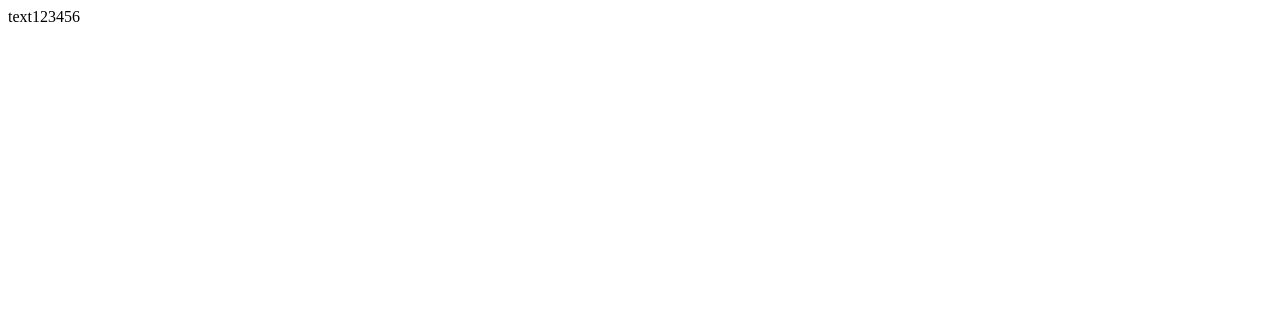
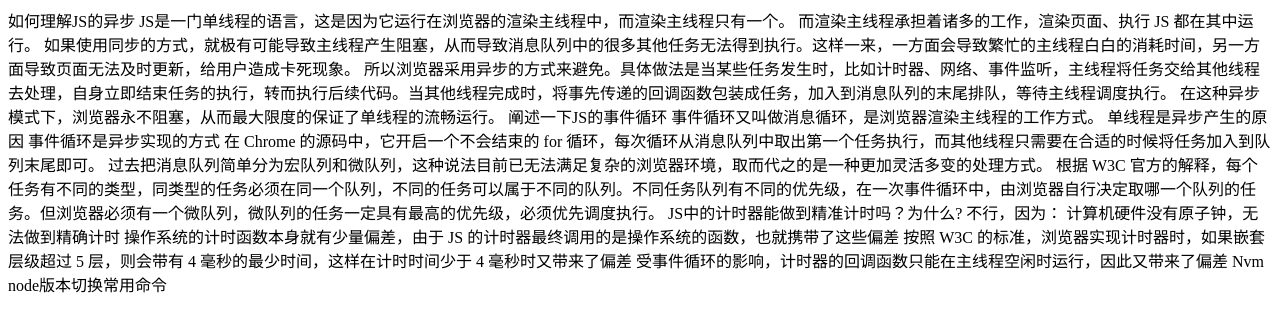
Before and after one commit to qingfenga6/qingfenga6.github.io, a plain HTML site: page index.html in a window 1280 px wide. Drawn offline with Linux system fonts and the light colour scheme.

Commit message:
Update index.html

```diff
--- a/index.html
+++ b/index.html
@@ -1 +1,39 @@
-<div>text123456</div>
+<div>
+如何理解JS的异步
+
+JS是一门单线程的语言，这是因为它运行在浏览器的渲染主线程中，而渲染主线程只有一个。
+
+而渲染主线程承担着诸多的工作，渲染页面、执行 JS 都在其中运行。
+
+如果使用同步的方式，就极有可能导致主线程产生阻塞，从而导致消息队列中的很多其他任务无法得到执行。这样一来，一方面会导致繁忙的主线程白白的消耗时间，另一方面导致页面无法及时更新，给用户造成卡死现象。
+
+所以浏览器采用异步的方式来避免。具体做法是当某些任务发生时，比如计时器、网络、事件监听，主线程将任务交给其他线程去处理，自身立即结束任务的执行，转而执行后续代码。当其他线程完成时，将事先传递的回调函数包装成任务，加入到消息队列的末尾排队，等待主线程调度执行。
+
+在这种异步模式下，浏览器永不阻塞，从而最大限度的保证了单线程的流畅运行。
+
+阐述一下JS的事件循环
+
+事件循环又叫做消息循环，是浏览器渲染主线程的工作方式。
+
+单线程是异步产生的原因 事件循环是异步实现的方式
+
+在 Chrome 的源码中，它开启一个不会结束的 for 循环，每次循环从消息队列中取出第一个任务执行，而其他线程只需要在合适的时候将任务加入到队列末尾即可。
+
+过去把消息队列简单分为宏队列和微队列，这种说法目前已无法满足复杂的浏览器环境，取而代之的是一种更加灵活多变的处理方式。
+
+根据 W3C 官方的解释，每个任务有不同的类型，同类型的任务必须在同一个队列，不同的任务可以属于不同的队列。不同任务队列有不同的优先级，在一次事件循环中，由浏览器自行决定取哪一个队列的任务。但浏览器必须有一个微队列，微队列的任务一定具有最高的优先级，必须优先调度执行。
+
+JS中的计时器能做到精准计时吗？为什么?
+
+不行，因为：
+
+计算机硬件没有原子钟，无法做到精确计时
+
+操作系统的计时函数本身就有少量偏差，由于 JS 的计时器最终调用的是操作系统的函数，也就携带了这些偏差
+
+按照 W3C 的标准，浏览器实现计时器时，如果嵌套层级超过 5 层，则会带有 4 毫秒的最少时间，这样在计时时间少于 4 毫秒时又带来了偏差
+
+受事件循环的影响，计时器的回调函数只能在主线程空闲时运行，因此又带来了偏差
+
+Nvm node版本切换常用命令
+</div>
```
